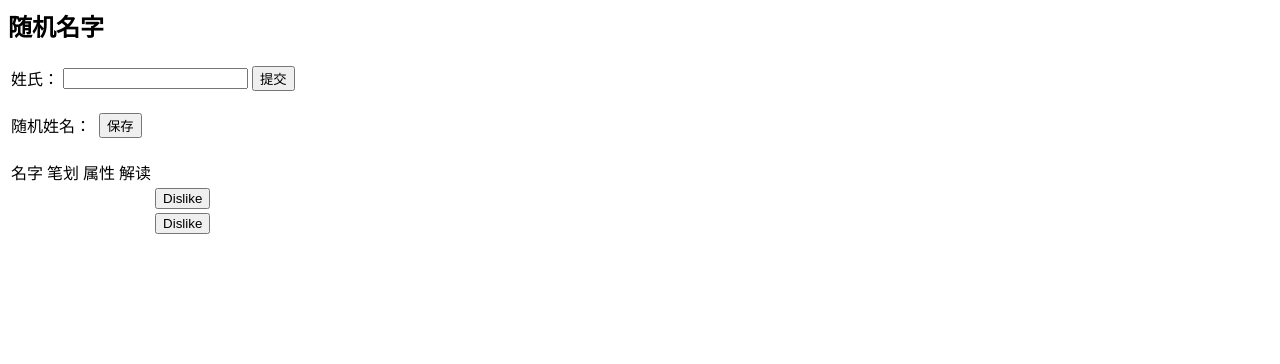
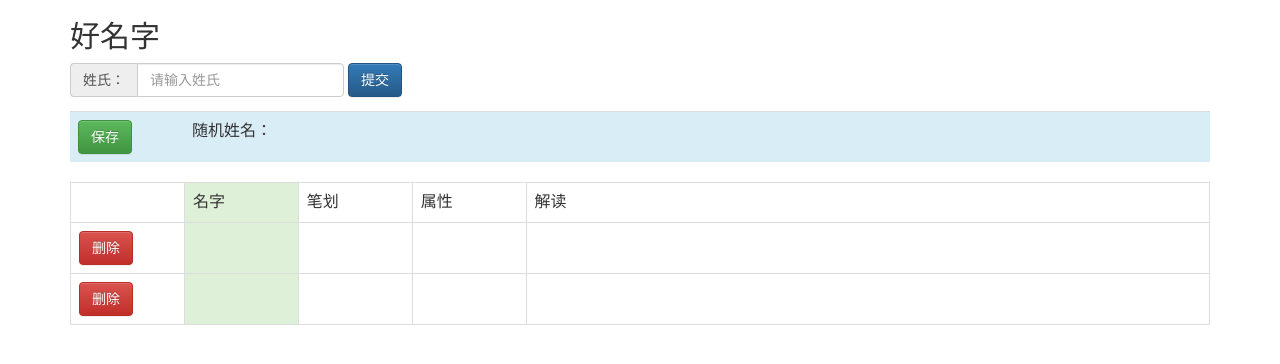
Before and after one commit to official71/good-chinese-names, a PHP site: page /name.php in a window 1280 px wide. Shown: the top 364 px of the page. Run offline with PHP 8.4, Linux system fonts and the light colour scheme; the visitor is signed in with stand-in values (Sample User, id 1); some libraries are stand-ins or nearby versions.

Commit message:
adding some style, looks better

```diff
--- a/name.php
+++ b/name.php
@@ -11,68 +11,82 @@
 <head>
     <title>好名字</title>
     <meta http-equiv="Content-Type" content="text/html; charset=utf-8"/>
+
+    <!-- Latest compiled and minified CSS -->
+    <link rel="stylesheet" href="https://maxcdn.bootstrapcdn.com/bootstrap/3.3.7/css/bootstrap.min.css"
+    integrity="sha384-BVYiiSIFeK1dGmJRAkycuHAHRg32OmUcww7on3RYdg4Va+PmSTsz/K68vbdEjh4u"
+    crossorigin="anonymous">
+    <!-- Optional theme -->
+    <link rel="stylesheet" href="https://maxcdn.bootstrapcdn.com/bootstrap/3.3.7/css/bootstrap-theme.min.css"
+    integrity="sha384-rHyoN1iRsVXV4nD0JutlnGaslCJuC7uwjduW9SVrLvRYooPp2bWYgmgJQIXwl/Sp"
+    crossorigin="anonymous">
+
     <script src="http://ajax.googleapis.com/ajax/libs/jquery/1.11.0/jquery.min.js"></script>
     <script src="new_request.js"></script>
     <script src="remove_char.js"></script>
     <script src="save_name.js"></script>
-
 </head>
 <body>
-    <h2>随机名字</h2>
-    <form id="request_form" name="request_form">
-        <table>
-            <tr>
-                <td>姓氏：</td>
-                <td><input type="text" id="SurName"/></td>
-                <td><input id="submit" onclick="submit_func()"
-                    type="button" value="提交"/></td>
+    <div class="container"><h2>好名字</h2></div>
+    <div class="container">
+        <form class="form-inline">
+            <div class="form-group">
+                <div class="input-group">
+                    <div class="input-group-addon">姓氏：</div>
+                    <input type="text" id="SurName" class="form-control"
+                    placeholder="请输入姓氏"/>
+                </div>
+            </div>
+            <div class="form-group">
+                <input id="submit" onclick="submit_func()" class="btn btn-primary"
+                    type="button" value="提交"/>
+            </div>
+        </form>
+    </div>
+    <div class="container">
+        <table class="table">
+            <tr class="info">
+                <td width="10%"><input id="save" onclick="save_name()"
+                    type="button" value="保存" class="btn btn-success"/></td>
+                <td width="30%">随机姓名：</td>
+                <td width="60%"><span id="retName"></span></td>
             </tr>
         </table>
-    </form>
-    <form id="disp_name" name="disp_name">
-        <table>
+    </div>
+    <div class="container">
+        <table class="table table-bordered">
             <tr>
-                <td>随机姓名：</td>
-                <td><span id="retName"></span></td>
-                <td><input id="save" onclick="save_name()"
-                    type="button" value="保存"/></td>
+                <td width="10%"></td>
+                <td width="10%" class="success">名字</td>
+                <td width="10%">笔划</td>
+                <td width="10%">属性</td>
+                <td width="60%">解读</td>
+            </tr>
+            <tr>
+                <td width="10%"><input id="rm1" onclick="remove1()"
+                    type="button" value="删除" class="btn btn-danger"/></td>
+                <td width="10%" class="success"><span id="char1"></span></td>
+                <td width="10%"><span id="num1"></span></td>
+                <td width="10%"><span id="attr1"></span></td>
+                <td width="60%" style="font-size: 80%"><span id="ref1"></span></td>
+            </tr>
+            <tr>
+                <td width="10%"><input id="rm2" onclick="remove2()"
+                    type="button" value="删除" class="btn btn-danger"/></td>
+                <td width="10%" class="success"><span id="char2"></span></td>
+                <td width="10%"><span id="num2"></span></td>
+                <td width="10%"><span id="attr2"></span></td>
+                <td width="60%" style="font-size: 80%"><span id="ref2"></span></td>
             </tr>
         </table>
-    </form>
-    <form id="result_form" name="result_form">
-        <table>
-            <tr>
-                <td>名字</td>
-                <td>笔划</td>
-                <td>属性</td>
-                <td>解读</td>
-                <td></td>
-            </tr>
-            <tr>
-                <td><span id="char1"></span></td>
-                <td><span id="num1"></span></td>
-                <td><span id="attr1"></span></td>
-                <td><span id="ref1"></span></td>
-                <td><input id="rm1" onclick="remove1()"
-                    type="button" value="Dislike"/></td>
-            </tr>
-            <tr>
-                <td><span id="char2"></span></td>
-                <td><span id="num2"></span></td>
-                <td><span id="attr2"></span></td>
-                <td><span id="ref2"></span></td>
-                <td><input id="rm2" onclick="remove2()"
-                    type="button" value="Dislike"/></td>
-            </tr>
-        </table>
-    </form>
+    </div>
 
     <script>
         function submit_func() {
             document.getElementById("rm1").onclick = function() {remove1();};
-            document.getElementById("rm1").value = 'Dislike';
+            document.getElementById("rm1").value = '删除';
             document.getElementById("rm2").onclick = function() {remove2();};
-            document.getElementById("rm2").value = 'Dislike';
+            document.getElementById("rm2").value = '删除';
             document.getElementById("save").onclick = function() { save_name(); };
             document.getElementById("save").value = '保存';
             var c1 = "";
@@ -82,5 +96,10 @@
             new_request();
         }
     </script>
+
+    <!-- Latest compiled and minified JavaScript -->
+    <script src="https://maxcdn.bootstrapcdn.com/bootstrap/3.3.7/js/bootstrap.min.js"
+    integrity="sha384-Tc5IQib027qvyjSMfHjOMaLkfuWVxZxUPnCJA7l2mCWNIpG9mGCD8wGNIcPD7Txa"
+    crossorigin="anonymous"></script>
 </body>
 </html>
--- a/remove_char.js
+++ b/remove_char.js
@@ -14,7 +14,7 @@ function remove1() {
 
     var btn = document.getElementById("rm1");
     btn.onclick = function() { restore1(); };
-    btn.value = 'Undo';
+    btn.value = '取消';
 }
 
 function remove2() {
@@ -22,7 +22,7 @@ function remove2() {
 
     var btn = document.getElementById("rm2");
     btn.onclick = function() { restore2(); };
-    btn.value = 'Undo';
+    btn.value = '取消';
 }
 
 function restore(charID) {
@@ -41,7 +41,7 @@ function restore1() {
 
     var btn = document.getElementById("rm1");
     btn.onclick = function() { remove1(); };
-    btn.value = 'Dislike';
+    btn.value = '删除';
 }
 
 function restore2() {
@@ -49,5 +49,5 @@ function restore2() {
 
     var btn = document.getElementById("rm2");
     btn.onclick = function() { remove2(); };
-    btn.value = 'Dislike';
+    btn.value = '删除';
 }
```
Also changed, not shown: index.html (+20 -1 lines), name_auth.html (+29 -11 lines).
